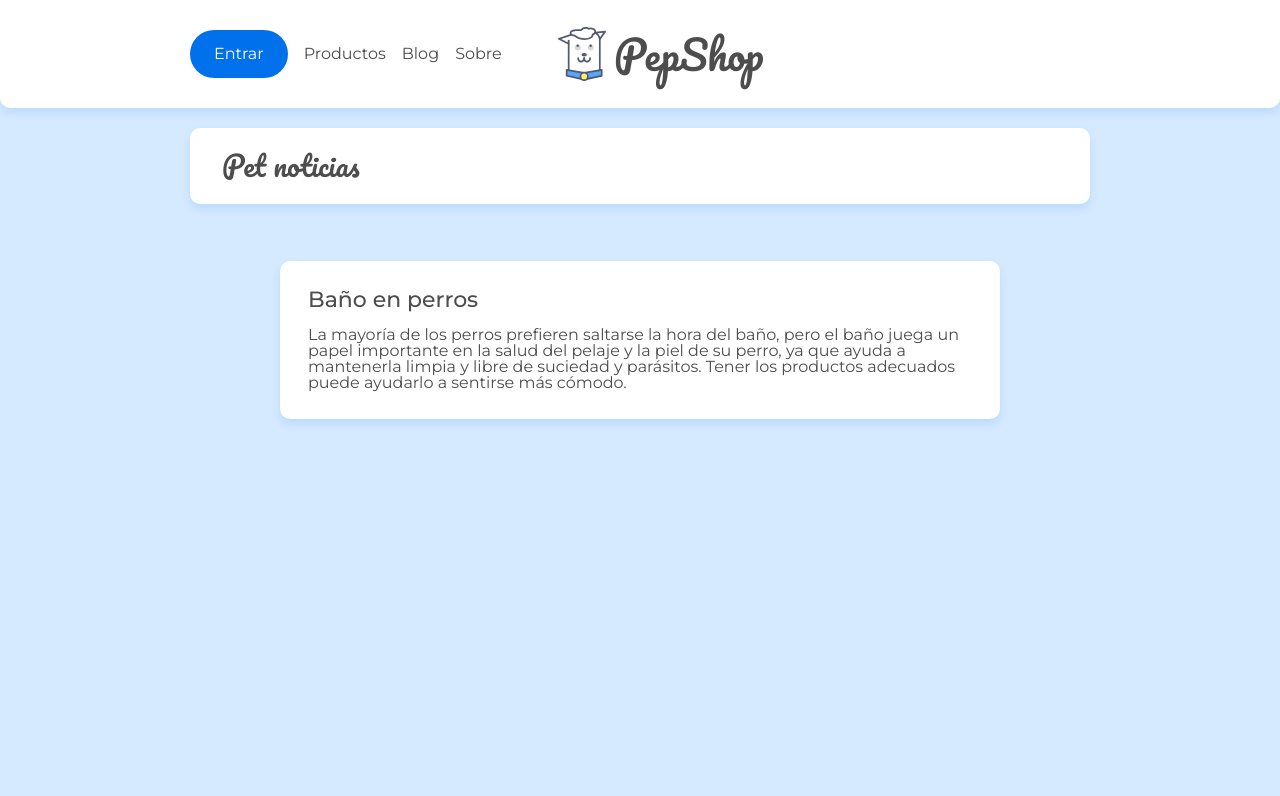
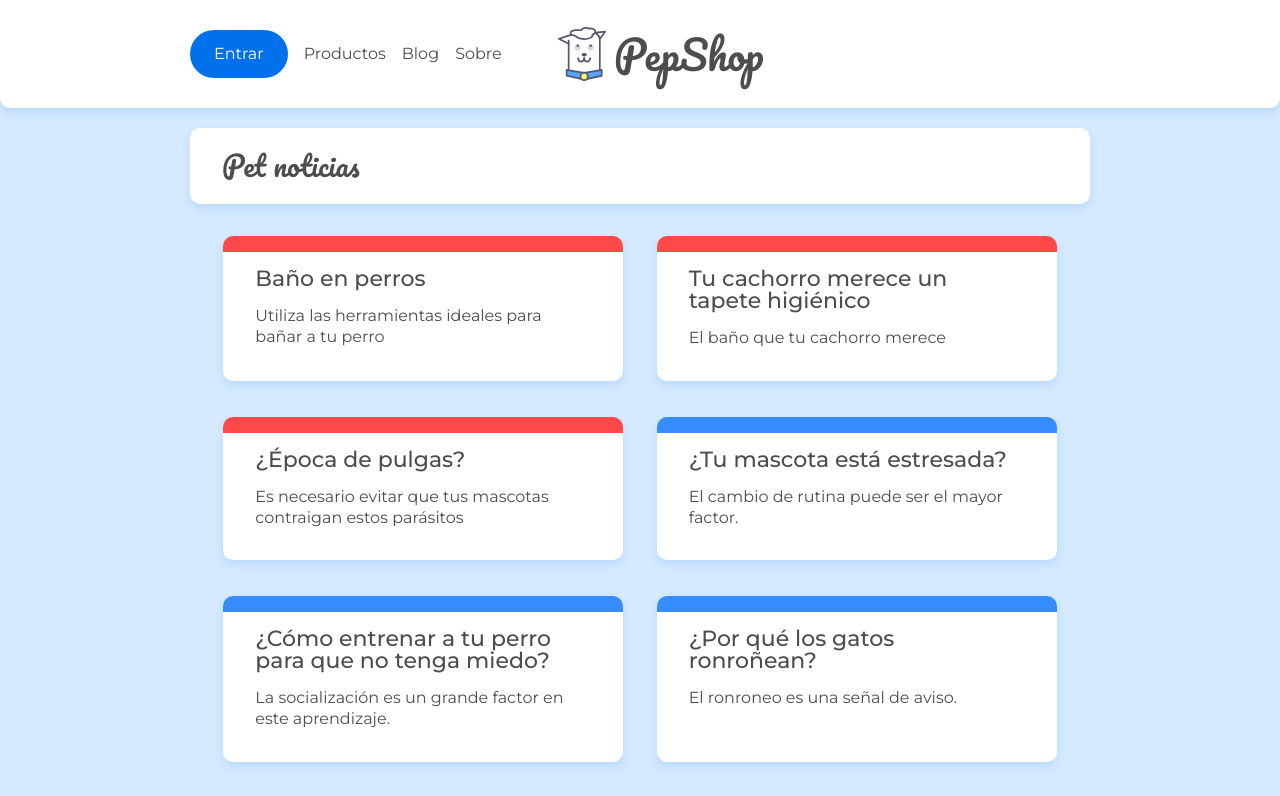
Before and after one commit to WilsonCollantesAponte/Expertec_Requerimientos, a React (Create React App) app: page / in a window 1280 px wide. Shown: the top 796 px of the page. Built offline with nearby package versions, Linux system fonts and the light colour scheme; data requests are answered from the project's data file.

Commit message:
traemos los datos del servidor por el url y usamos userstate y useefect para mostrar los datos

```diff
--- /dev/null
+++ b/src/components/ListPost.jsx
@@ -0,0 +1,32 @@
+import { useState, useEffect } from "react";
+import { buscar } from "../api/api";
+import { Link } from "react-router-dom";
+const ListPost = ({ url }) => {
+    const [posts, setPosts] = useState([]);
+
+    useEffect(() => {
+        buscar(url, setPosts);
+        console.log(posts);
+    }, [url]);
+    return (
+        <section className="posts container">
+            {posts.map((post) => {
+                const { id, title, metadescription, categoria } = post;
+                return (
+                    <Link
+                        to={`/posts/${id}`}
+                        className={`post__card post-card--${categoria}`}
+                        key={id}
+                    >
+                        <article>
+                            <h3 className="post-card__title">{title}</h3>
+                            <p className="post-card__meta">{metadescription}</p>
+                        </article>
+                    </Link>
+                );
+            })}
+        </section>
+    );
+};
+
+export default ListPost;
--- a/src/pages/Home.jsx
+++ b/src/pages/Home.jsx
@@ -1,17 +1,13 @@
+import ListPost from "../components/ListPost";
 const Home = () => {
     return (
         <main>
             <div className="container">
                 <h2 className="title-page">Pet noticias</h2>
             </div>
-      <section className="container flex flex--center">
-        <article className="card post">
-          <h2 className="post-card__title">Baño en perros</h2>
-          <p className="post-card__text">La mayoría de los perros prefieren saltarse la hora del baño, pero el baño juega un papel importante en la salud del pelaje y la piel de su perro, ya que ayuda a mantenerla limpia y libre de suciedad y parásitos. Tener los productos adecuados puede ayudarlo a sentirse más cómodo.</p>
-        </article>
-      </section>
+            <ListPost url={"/posts"} />
         </main>
-  )
-}
+    );
+};
 
-export default Home
+export default Home;
```
Lines whose indentation alone changed are shown as unchanged.
